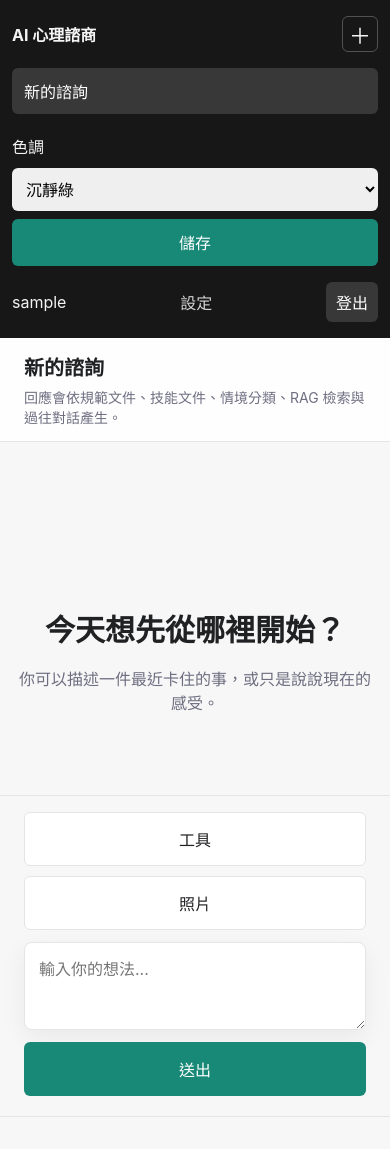
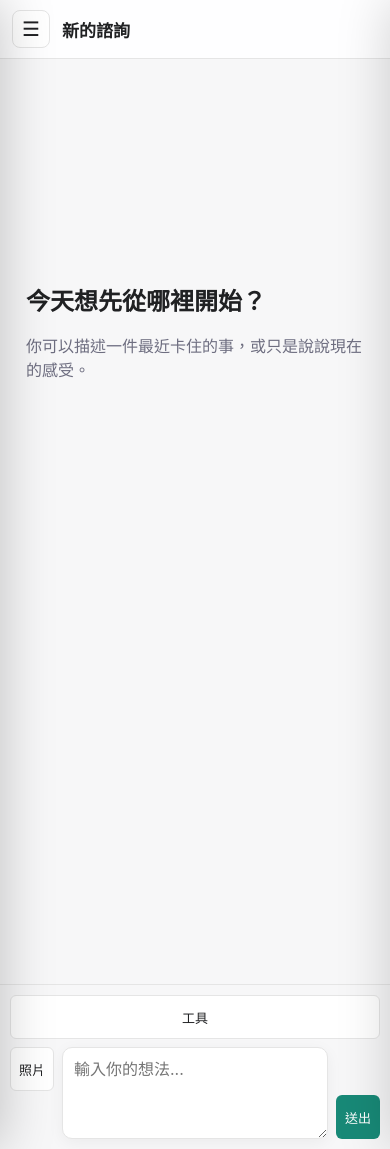
Before and after one commit to tanalex0228-hash/mental-counseling-ai, a Django app: page / in a window 390 px wide. Run offline with Django 4.2, Linux system fonts and the light colour scheme; the visitor is signed in with stand-in values (Sample User, id 1); data comes from the database, SQL or seed files in the repository; data that the repository does not hold is empty; some libraries are stand-ins or nearby versions.

Commit message:
Improve mobile chat layout

```diff
--- a/static/css/app.css
+++ b/static/css/app.css
@@ -118,8 +118,14 @@ a {
 
 .app-shell {
   height: 100vh;
+  height: 100dvh;
   display: grid;
   grid-template-columns: 280px minmax(0, 1fr) auto;
+}
+
+.mobile-scrim,
+.mobile-menu-button {
+  display: none;
 }
 
 .sidebar {
@@ -220,6 +226,9 @@ a {
   border-bottom: 1px solid var(--border);
   padding: 14px 24px;
   background: rgba(255, 255, 255, 0.94);
+  display: flex;
+  align-items: center;
+  gap: 12px;
 }
 
 .chat-header h1 {
@@ -237,6 +246,7 @@ a {
   padding: 26px 18px 34px;
   overflow-y: auto;
   min-height: 0;
+  overscroll-behavior: contain;
 }
 
 .message {
@@ -360,6 +370,7 @@ a {
   max-height: 180px;
   background: white;
   box-shadow: 0 8px 26px rgba(0, 0, 0, 0.06);
+  line-height: 1.45;
 }
 
 .composer button {
@@ -724,49 +735,211 @@ a {
 }
 
 @media (max-width: 820px) {
+  body {
+    overflow: hidden;
+  }
+
   .app-shell {
+    height: 100dvh;
     grid-template-columns: 1fr;
-    overflow-y: auto;
+    overflow: hidden;
   }
 
   .sidebar {
-    min-height: auto;
-    grid-template-rows: auto auto auto auto;
+    position: fixed;
+    z-index: 40;
+    inset: 0 auto 0 0;
+    width: min(82vw, 320px);
+    min-height: 100dvh;
+    transform: translateX(-105%);
+    transition: transform 180ms ease;
+    box-shadow: 18px 0 50px rgba(0, 0, 0, 0.22);
+  }
+
+  .sidebar.is-open {
+    transform: translateX(0);
+  }
+
+  .mobile-scrim {
+    position: fixed;
+    z-index: 35;
+    inset: 0;
+    display: block;
+    border: 0;
+    background: rgba(0, 0, 0, 0.34);
+    opacity: 0;
+    pointer-events: none;
+    transition: opacity 180ms ease;
+  }
+
+  .mobile-scrim.is-visible {
+    opacity: 1;
+    pointer-events: auto;
   }
 
   .conversation-list {
-    max-height: 160px;
+    max-height: none;
+  }
+
+  .chat-panel {
+    height: 100dvh;
+    min-height: 0;
+  }
+
+  .chat-header {
+    min-height: 58px;
+    padding: 10px 12px;
+  }
+
+  .chat-header h1 {
+    font-size: 17px;
+    white-space: nowrap;
+    overflow: hidden;
+    text-overflow: ellipsis;
+    max-width: calc(100vw - 74px);
+  }
+
+  .chat-header p {
+    display: none;
+  }
+
+  .mobile-menu-button {
+    width: 38px;
+    height: 38px;
+    display: grid;
+    place-items: center;
+    flex: 0 0 auto;
+    border: 1px solid var(--border);
+    border-radius: 8px;
+    background: white;
+    color: var(--text);
+    font-size: 20px;
+  }
+
+  .messages {
+    padding: 16px 10px 18px;
+  }
+
+  .message {
+    margin-bottom: 12px;
+  }
+
+  .bubble {
+    max-width: 92%;
+    padding: 11px 12px;
+    border-radius: 10px;
+    line-height: 1.58;
+    font-size: 15px;
+  }
+
+  .role {
+    font-size: 12px;
+    margin-bottom: 4px;
+  }
+
+  .welcome {
+    margin: 18vh auto 0;
+    padding: 0 16px;
+    text-align: left;
+  }
+
+  .welcome h2 {
+    font-size: 24px;
   }
 
   .composer {
-    grid-template-columns: 1fr;
+    grid-template-columns: auto minmax(0, 1fr) auto;
+    gap: 8px;
+    min-width: 0;
   }
 
+  .composer-wrap {
+    position: sticky;
+    bottom: 0;
+    grid-template-columns: auto minmax(0, 1fr);
+    align-items: end;
+    padding: 10px;
+    gap: 8px;
+    background: rgba(247, 247, 248, 0.98);
+  }
+
+  .tool-rail-button,
+  .attach-button,
+  .composer button {
+    width: 44px;
+    min-width: 44px;
+    height: 44px;
+    padding: 0;
+    font-size: 13px;
+  }
+
+  .composer textarea {
+    min-height: 44px;
+    max-height: 120px;
+    padding: 10px 11px;
+    border-radius: 10px;
+    box-shadow: 0 4px 16px rgba(0, 0, 0, 0.05);
+  }
+
+  .message-image {
+    width: 100%;
+    max-height: 300px;
+  }
+
+  .companion-panel {
+    position: fixed;
+    z-index: 45;
+    inset: 0 0 0 auto;
+    height: 100dvh;
+    width: min(92vw, 390px);
+    border-left: 0;
+    box-shadow: -18px 0 50px rgba(0, 0, 0, 0.18);
+    transform: translateX(0);
+    transition: transform 180ms ease;
+  }
+
+  .companion-panel.is-collapsed {
+    width: min(92vw, 390px);
+    height: 100dvh;
+    padding: 14px;
+    border-left: 1px solid var(--border);
+    transform: translateX(105%);
+  }
+
+  .media-result,
+  .inline-media-item {
+    grid-template-columns: 72px minmax(0, 1fr);
+  }
+
+  .media-result img,
+  .inline-media-item img {
+    width: 72px;
+  }
+}
+
+@media (max-width: 420px) {
   .composer-wrap {
     grid-template-columns: 1fr;
   }
 
-  .tool-rail {
-    align-items: center;
-    overflow-x: auto;
-  }
-
-  .chat-panel,
-  .companion-panel {
-    height: auto;
-  }
-
-  .companion-panel {
-    border-left: 0;
-    border-top: 1px solid var(--border);
+  .tool-rail-button {
     width: 100%;
   }
 
-  .companion-panel.is-collapsed {
-    width: 100%;
-    height: 0;
-    padding-top: 0;
-    padding-bottom: 0;
+  .bubble {
+    max-width: 96%;
+  }
+
+  .auth-page {
+    padding: 14px;
+  }
+
+  .auth-panel {
+    padding: 22px;
+  }
+
+  .auth-panel h1 {
+    font-size: 24px;
   }
 }
 
--- a/static/js/chat.js
+++ b/static/js/chat.js
@@ -1,6 +1,7 @@
 document.addEventListener("DOMContentLoaded", () => {
   scrollMessagesToBottom();
   setupComposerLock();
+  setupMobileSidebar();
   setupCompanionTools();
   setupInlinePlayers();
 });
@@ -47,6 +48,27 @@ function setupComposerLock() {
     if (textarea) {
       textarea.readOnly = true;
     }
+  });
+}
+
+function setupMobileSidebar() {
+  const sidebar = document.querySelector(".sidebar");
+  const openButton = document.querySelector("#mobileMenuButton");
+  const scrim = document.querySelector("#mobileScrim");
+  if (!sidebar || !openButton || !scrim) return;
+
+  const close = () => {
+    sidebar.classList.remove("is-open");
+    scrim.classList.remove("is-visible");
+  };
+
+  openButton.addEventListener("click", () => {
+    sidebar.classList.add("is-open");
+    scrim.classList.add("is-visible");
+  });
+  scrim.addEventListener("click", close);
+  document.querySelectorAll(".conversation-list a").forEach((link) => {
+    link.addEventListener("click", close);
   });
 }
 
--- a/templates/chat/home.html
+++ b/templates/chat/home.html
@@ -1,6 +1,7 @@
 {% extends "base.html" %}
 {% block content %}
 <main class="app-shell">
+  <button type="button" class="mobile-scrim" id="mobileScrim" aria-label="關閉選單"></button>
   <aside class="sidebar">
     <div class="brand">
       <span>AI 心理諮商</span>
@@ -34,8 +35,11 @@
 
   <section class="chat-panel">
     <header class="chat-header">
-      <h1>{{ room.title }}</h1>
-      <p>回應會依規範文件、技能文件、情境分類、RAG 檢索與過往對話產生。</p>
+      <button type="button" class="mobile-menu-button" id="mobileMenuButton" aria-label="開啟對話列表">☰</button>
+      <div>
+        <h1>{{ room.title }}</h1>
+        <p>回應會依規範文件、技能文件、情境分類、RAG 檢索與過往對話產生。</p>
+      </div>
     </header>
 
     <div class="messages">
```
